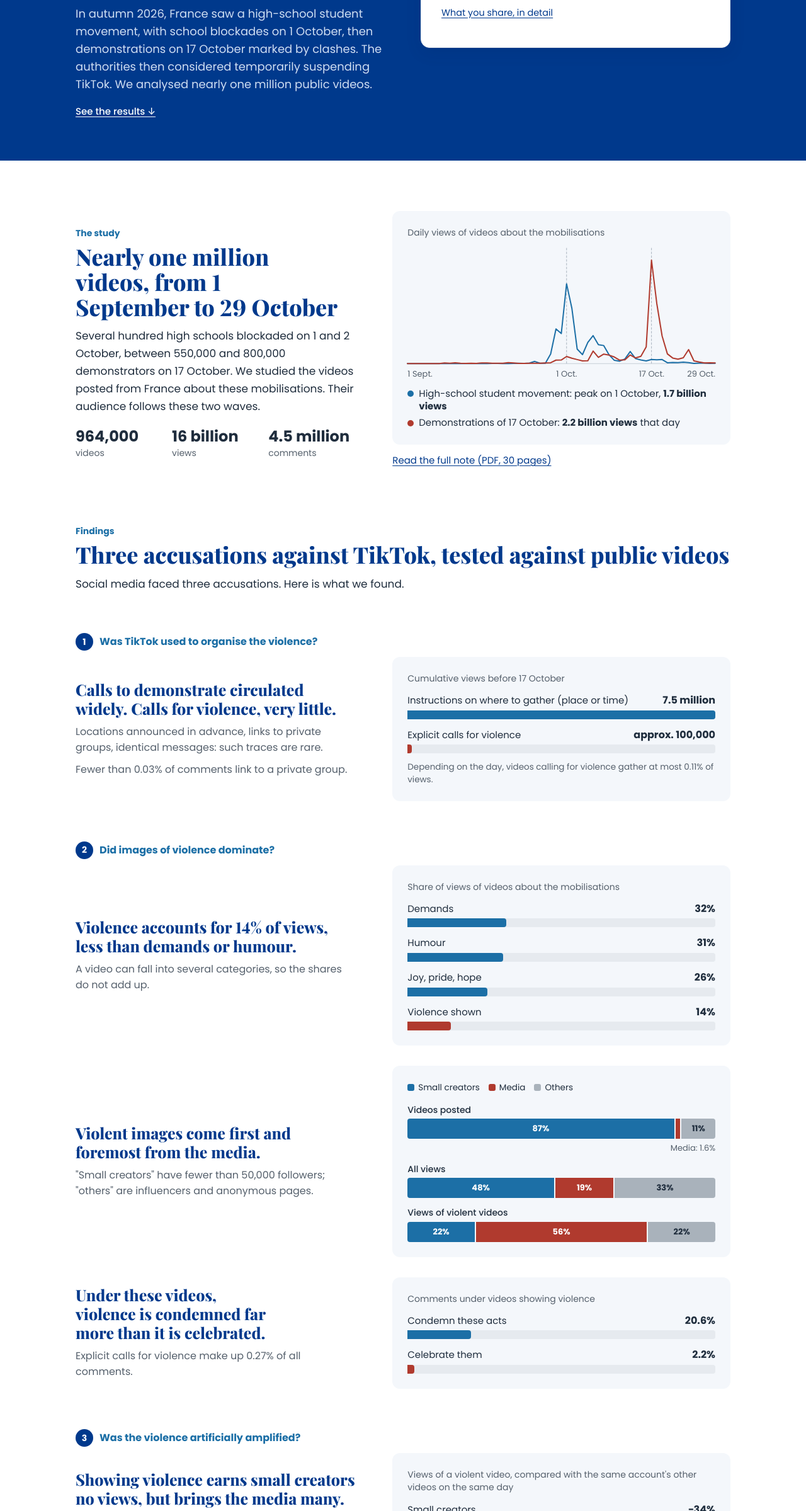
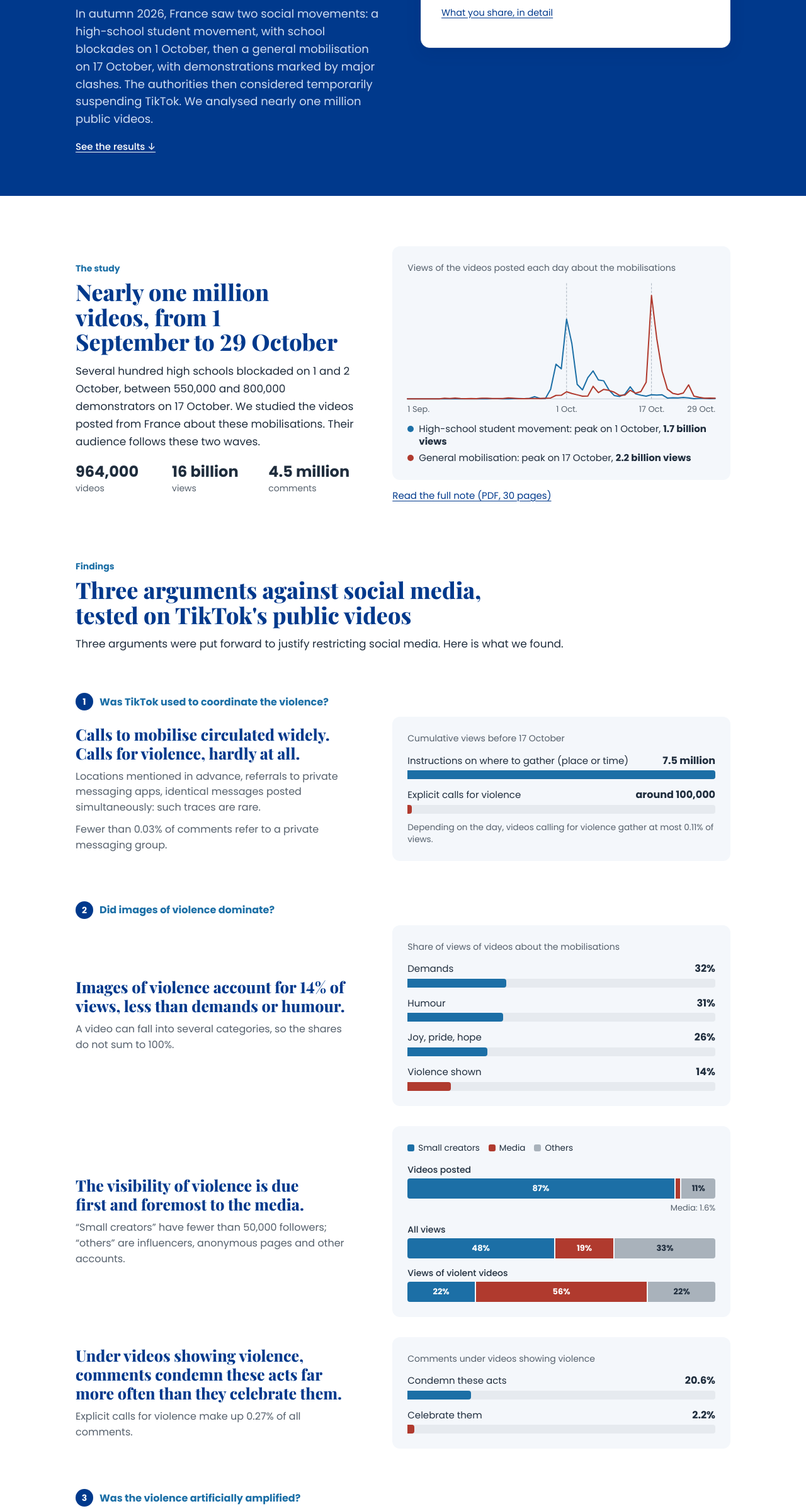
Before and after one commit to benjaminguinaudeau/tiktokforscience, a plain HTML site: page index.html in a window 1280 px wide. Shown: the part 380-2779 px from the top of the page at 63% size. Drawn offline with Linux system fonts and the light colour scheme.

Commit message:
Align the English page with the wording of the English note
Co-Authored-By: Claude Opus 5.5 <noreply@anthropic.com>

```diff
--- a/index.html
+++ b/index.html
@@ -4,7 +4,7 @@
   <meta charset="utf-8">
   <meta name="viewport" content="width=device-width, initial-scale=1, viewport-fit=cover">
   <title>Did TikTok fuel the violence of autumn 2026 in France? A political science study</title>
-  <meta name="description" content="Nearly one million TikTok videos posted in France during the mobilisations of autumn 2026: what they show, and how to share your TikTok watch history with research.">
+  <meta name="description" content="Nearly one million TikTok videos posted from France during the mobilisations of autumn 2026: what they show, and how to share your TikTok watch history with researchers.">
   <link rel="canonical" href="https://tiktokpourlascience.fr/en/">
   <link rel="alternate" hreflang="fr" href="https://tiktokpourlascience.fr/">
   <link rel="alternate" hreflang="en" href="https://tiktokpourlascience.fr/en/">
@@ -29,11 +29,11 @@
         <div>
           <p class="eyebrow">Scientific research · 3 November 2026</p>
           <h1>Did TikTok fuel the violence of autumn 2026 in France?</h1>
-          <p class="context">In autumn 2026, France saw a high-school student movement, with school blockades on 1 October, then demonstrations on 17 October marked by clashes. The authorities then considered temporarily suspending TikTok. We analysed nearly one million public videos.</p>
+          <p class="context">In autumn 2026, France saw two social movements: a high-school student movement, with school blockades on 1 October, then a general mobilisation on 17 October, with demonstrations marked by major clashes. The authorities then considered temporarily suspending TikTok. We analysed nearly one million public videos.</p>
           <a class="touch to-results" href="#results">See the results ↓</a>
         </div>
         <aside class="callout" aria-labelledby="callout-title">
-          <h2 id="callout-title">Help us better understand how TikTok portrayed the mobilisations of autumn&nbsp;2026</h2>
+          <h2 id="callout-title">Help us understand what TikTok showed its users during the mobilisations of autumn 2026</h2>
           <p>We know what was posted on TikTok, not what each person saw. Your watch history lets us measure it.</p>
           <a class="btn" href="https://datadonation.uzh.ch/ddm/studies/tiktok-mouvement-2026/briefing/?lang=en">Share what I saw on TikTok</a>
           <ul class="facts"><li>About 5 minutes</li><li>University of Zurich platform</li></ul>
@@ -56,8 +56,8 @@
           </ul>
         </div>
         <div>
-          <figure class="panel waves" role="img" aria-label="Daily views, 1 September to 29 October 2026: two peaks, 1.7 billion views on 1 October for the high-school student movement and 2.2 billion on 17 October for the demonstrations.">
-            <p class="chart-title">Daily views of videos about the mobilisations</p>
+          <figure class="panel waves" role="img" aria-label="Views of the videos posted each day, 1 September to 29 October 2026: two peaks, 1.7 billion views on 1 October for the high-school student movement and 2.2 billion on 17 October for the general mobilisation.">
+            <p class="chart-title">Views of the videos posted each day about the mobilisations</p>
             <svg viewBox="0 0 640 240" aria-hidden="true">
               <path class="mark" d="M331 0 V240"/>
               <path class="mark" d="M507.6 0 V240"/>
@@ -65,10 +65,10 @@
               <path class="a" d="M0.0 240.0 L11.0 240.0 L22.1 240.0 L33.1 240.0 L44.1 240.0 L55.2 240.0 L66.2 240.0 L77.2 240.0 L88.3 240.0 L99.3 240.0 L110.3 239.8 L121.4 240.0 L132.4 240.0 L143.4 240.0 L154.5 240.0 L165.5 240.0 L176.6 239.8 L187.6 239.7 L198.6 240.0 L209.7 239.9 L220.7 239.8 L231.7 239.4 L242.8 239.6 L253.8 238.9 L264.8 235.5 L275.9 239.3 L286.9 239.4 L297.9 220.0 L309.0 168.0 L320.0 177.6 L331.0 74.2 L342.1 125.4 L353.1 209.9 L364.1 221.3 L375.2 196.0 L386.2 181.9 L397.2 200.7 L408.3 202.5 L419.3 221.6 L430.3 233.2 L441.4 235.0 L452.4 230.3 L463.4 214.9 L474.5 229.7 L485.5 232.4 L496.6 234.3 L507.6 231.4 L518.6 232.2 L529.7 231.6 L540.7 238.3 L551.7 237.8 L562.8 238.1 L573.8 237.1 L584.8 238.1 L595.9 239.5 L606.9 239.0 L617.9 239.1 L629.0 239.6 L640.0 239.4"/>
               <path class="b" d="M0.0 239.9 L11.0 240.0 L22.1 240.0 L33.1 240.0 L44.1 240.0 L55.2 240.0 L66.2 240.0 L77.2 238.8 L88.3 239.2 L99.3 238.2 L110.3 239.2 L121.4 239.7 L132.4 239.4 L143.4 239.7 L154.5 238.6 L165.5 238.7 L176.6 239.4 L187.6 239.2 L198.6 239.4 L209.7 238.1 L220.7 238.6 L231.7 239.5 L242.8 239.5 L253.8 239.3 L264.8 239.3 L275.9 239.4 L286.9 238.7 L297.9 238.3 L309.0 232.8 L320.0 232.6 L331.0 225.2 L342.1 228.9 L353.1 231.6 L364.1 234.3 L375.2 234.1 L386.2 214.0 L397.2 227.1 L408.3 220.2 L419.3 222.4 L430.3 226.3 L441.4 232.8 L452.4 232.1 L463.4 222.0 L474.5 228.2 L485.5 225.0 L496.6 205.4 L507.6 24.9 L518.6 114.9 L529.7 182.7 L540.7 219.8 L551.7 228.4 L562.8 230.9 L573.8 227.9 L584.8 210.8 L595.9 234.4 L606.9 236.8 L617.9 238.7 L629.0 238.5 L640.0 238.7"/>
             </svg>
-            <div class="axis"><span style="left:0">1 Sept.</span><span style="left:51.7%">1 Oct.</span><span style="left:79.3%">17 Oct.</span><span style="left:100%">29 Oct.</span></div>
+            <div class="axis"><span style="left:0">1 Sep.</span><span style="left:51.7%">1 Oct.</span><span style="left:79.3%">17 Oct.</span><span style="left:100%">29 Oct.</span></div>
             <ul class="peaks">
               <li style="--c:var(--series-blue)">High-school student movement: peak on 1 October, <b>1.7 billion views</b></li>
-              <li style="--c:var(--series-red)">Demonstrations of 17 October: <b>2.2 billion views</b> that day</li>
+              <li style="--c:var(--series-red)">General mobilisation: peak on 17 October, <b>2.2 billion views</b></li>
             </ul>
           </figure>
           <a class="touch pdf-link" href="pdf/violence-on-tiktok-2026-21.pdf?v=3">Read the full note (PDF, 30 pages)</a>
@@ -80,22 +80,22 @@
     <section class="results" id="results">
       <div class="wrap">
         <p class="eyebrow">Findings</p>
-        <h2 class="section-title">Three accusations against TikTok, tested against public videos</h2>
-        <p class="lead">Social media faced three accusations. Here is what we found.</p>
+        <h2 class="section-title">Three arguments against social media, tested on TikTok's public videos</h2>
+        <p class="lead">Three arguments were put forward to justify restricting social media. Here is what we found.</p>
 
         <div class="chapter">
-          <p class="question"><i>1</i> Was TikTok used to organise the violence?</p>
+          <p class="question"><i>1</i> Was TikTok used to coordinate the violence?</p>
           <article class="finding">
             <div>
-              <h3>Calls to demonstrate circulated widely. Calls for violence, very little.</h3>
-              <p class="text">Locations announced in advance, links to private groups, identical messages: such traces are rare.</p>
-              <p class="text">Fewer than 0.03% of comments link to a private group.</p>
+              <h3>Calls to mobilise circulated widely. Calls for violence, hardly at all.</h3>
+              <p class="text">Locations mentioned in advance, referrals to private messaging apps, identical messages posted simultaneously: such traces are rare.</p>
+              <p class="text">Fewer than 0.03% of comments refer to a private messaging group.</p>
             </div>
             <figure class="panel">
               <p class="chart-title">Cumulative views before 17 October</p>
               <ul class="bars" role="img" aria-label="Before 17 October, instructions on where to gather attracted 7.5 million views and explicit calls for violence around 100,000.">
                 <li class=""><span class="row"><span>Instructions on where to gather (place or time)</span> <b>7.5 million</b></span><span class="track"><i style="width:100%"></i></span></li>
-                <li class="hot"><span class="row"><span>Explicit calls for violence</span> <b>approx. 100,000</b></span><span class="track"><i style="width:1.33%"></i></span></li>
+                <li class="hot"><span class="row"><span>Explicit calls for violence</span> <b>around 100,000</b></span><span class="track"><i style="width:1.33%"></i></span></li>
               </ul>
               <p class="note-line">Depending on the day, videos calling for violence gather at most 0.11% of views.</p>
             </figure>
@@ -106,8 +106,8 @@
           <p class="question"><i>2</i> Did images of violence dominate?</p>
           <article class="finding">
             <div>
-              <h3>Violence accounts for 14% of views, less than demands or humour.</h3>
-              <p class="text">A video can fall into several categories, so the shares do not add up.</p>
+              <h3>Images of violence account for 14% of views, less than demands or humour.</h3>
+              <p class="text">A video can fall into several categories, so the shares do not sum to 100%.</p>
             </div>
             <figure class="panel">
               <p class="chart-title">Share of views of videos about the mobilisations</p>
@@ -121,8 +121,8 @@
           </article>
           <article class="finding">
             <div>
-              <h3>Violent images come first and foremost from the media.</h3>
-              <p class="text">"Small creators" have fewer than 50,000 followers; "others" are influencers and anonymous pages.</p>
+              <h3>The visibility of violence is due first and foremost to the media.</h3>
+              <p class="text">“Small creators” have fewer than 50,000 followers; “others” are influencers, anonymous pages and other accounts.</p>
             </div>
             <figure class="panel">
               <div class="legend">
@@ -149,7 +149,7 @@
           </article>
           <article class="finding">
             <div>
-              <h3>Under these videos, violence is condemned far more than it is celebrated.</h3>
+              <h3>Under videos showing violence, comments condemn these acts far more often than they celebrate them.</h3>
               <p class="text">Explicit calls for violence make up 0.27% of all comments.</p>
             </div>
             <figure class="panel">
@@ -166,11 +166,11 @@
           <p class="question"><i>3</i> Was the violence artificially amplified?</p>
           <article class="finding">
             <div>
-              <h3>Showing violence earns small creators no views, but brings the media many.</h3>
-              <p class="text">Content labelled "AI" makes up less than 3% of views. None of our six indicators reveals large-scale foreign interference.</p>
+              <h3>Showing violence is associated with fewer views for small creators, but more for the media.</h3>
+              <p class="text">Content labelled as AI accounts for less than 3% of views. None of our six indicators reveals any large-scale interference operation.</p>
             </div>
             <figure class="panel">
-              <p class="chart-title">Views of a violent video, compared with the same account's other videos on the same day</p>
+              <p class="chart-title">Views of a video showing violence, compared with the same account's videos without violence, day of publication taken into account</p>
               <ul class="bars center" role="img" aria-label="Showing violence is associated with 34% fewer views for small creators and 40% more views for the media.">
                 <li class="neg"><span class="row"><span>Small creators</span> <b>−34%</b></span><span class="track"><i style="left:16%;width:34%"></i></span></li>
                 <li class="hot"><span class="row"><span>Media</span> <b>+40%</b></span><span class="track"><i style="left:50%;width:40%"></i></span></li>
@@ -179,7 +179,7 @@
           </article>
         </div>
 
-        <p class="limit"><strong>What these results do not say.</strong> They cover public videos. They do not rule out mechanisms that escape our observation, in private exchanges or in personalised recommendations. That is why we need your watch history.</p>
+        <p class="limit"><strong>What these results do not say.</strong> They cover public videos only. They do not rule out what happens in private exchanges or personalised recommendations. That is why we need your watch history.</p>
         <div class="limit-cta desk-only"><a class="btn inline" href="https://datadonation.uzh.ch/ddm/studies/tiktok-mouvement-2026/briefing/?lang=en">Share what I saw on TikTok</a></div>
       </div>
     </section>
@@ -191,7 +191,7 @@
         <ol class="steps">
           <li>You request a copy of your data from TikTok.</li>
           <li>You upload the ZIP file to the University of Zurich platform. It is read in your browser.</li>
-          <li>You see exactly what would be transmitted and tick what you agree to give. Nothing is sent before you agree.</li>
+          <li>You see exactly what would be transmitted and tick what you agree to donate. Nothing is sent before you agree.</li>
         </ol>
         <div class="cards">
           <div class="card">
@@ -265,7 +265,7 @@
 <footer>
   <div class="wrap">
     <p>Independent website, not affiliated with TikTok. It sets no cookies. Traffic is measured in aggregate with Cloudflare Web Analytics. History sharing takes place on the University of Zurich platform, whose information page describes how data are processed.</p>
-    <p><strong>Legal notice.</strong> Publisher and publication director: Benjamin Guinaudeau, <a href="mailto:benjamin.guinaudeau@pol.ulaval.ca">benjamin.guinaudeau@pol.ulaval.ca</a>. Hosting: GitHub, Inc., 88 Colin P Kelly Jr Street, San Francisco, CA 94107, United States. Delivery: Cloudflare, Inc., 101 Townsend Street, San Francisco, CA 94107, United States, +1 888 993 5273.</p>
+    <p><strong>Legal notice.</strong> Publisher and publication director: Benjamin Guinaudeau, <a href="mailto:benjamin.guinaudeau@pol.ulaval.ca">benjamin.guinaudeau@pol.ulaval.ca</a>. Hosting: GitHub, Inc., 88 Colin P Kelly Jr Street, San Francisco, CA 94107, United States. Content delivery: Cloudflare, Inc., 101 Townsend Street, San Francisco, CA 94107, United States, +1 888 993 5273.</p>
   </div>
 </footer>
 
```
